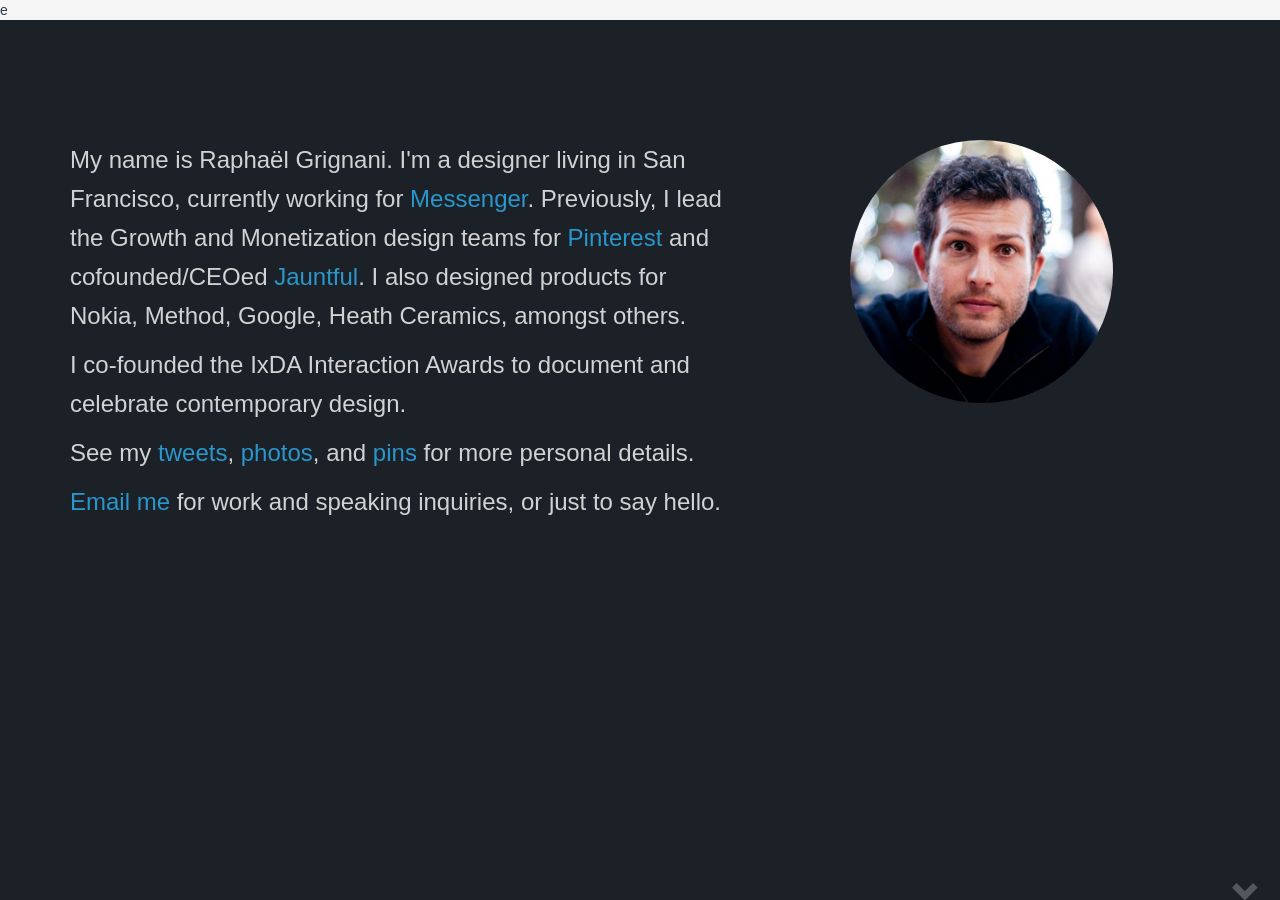
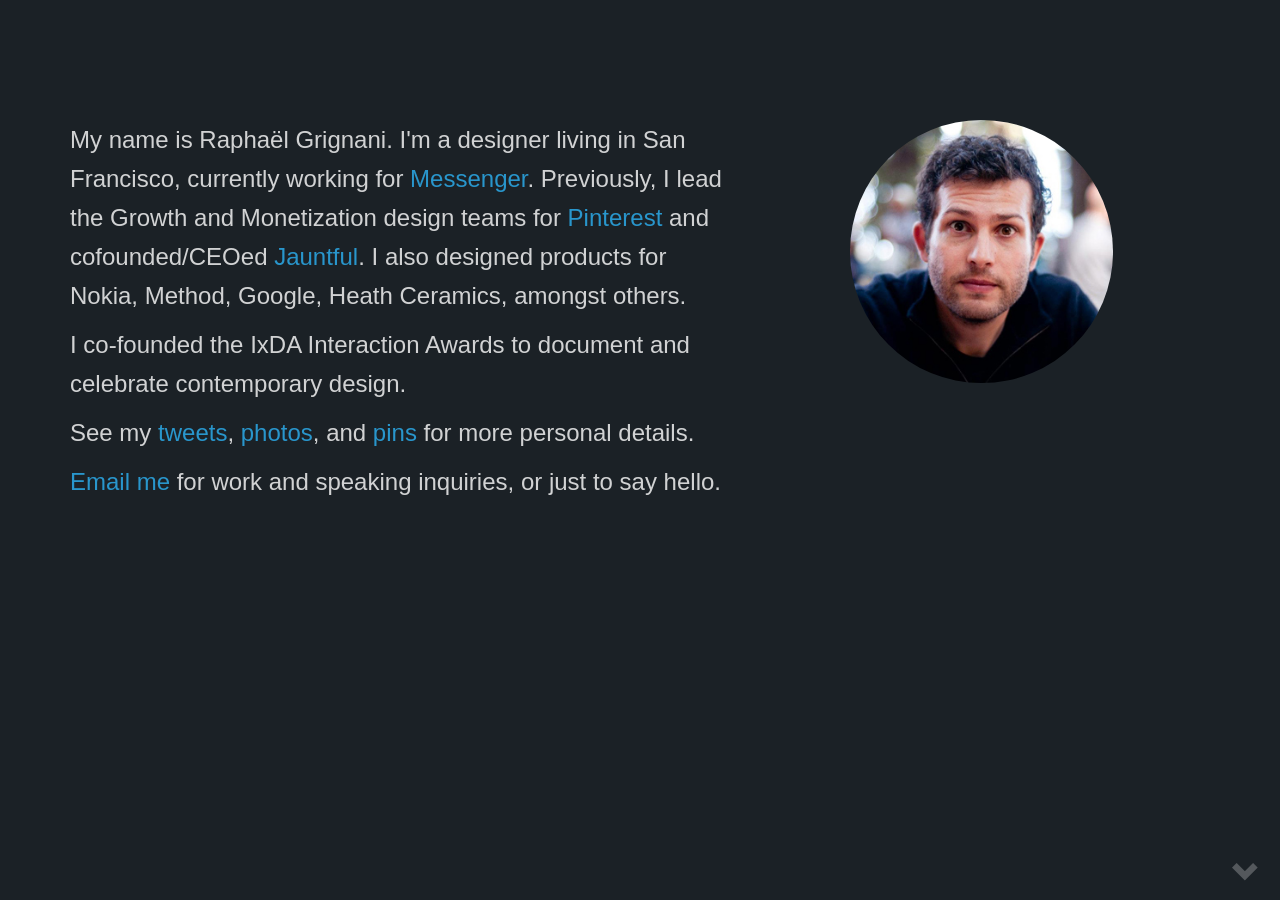
Before and after one commit to Jauntful/private-about-me, a Jekyll site: the page built from index.html, in a window 1280 px wide and 900 px high. Built offline with Jekyll 4.4.1, drawn with Linux system fonts in a browser that asks for light colours; nearby versions of some CDN libraries.

Commit message:
Remove error

```diff
--- a/_includes/header.html
+++ b/_includes/header.html
@@ -1,4 +1,4 @@
-e<header class="bio">
+<header class="bio">
   <div class="container">
     <div class="row">
       <div class="col-xs-6 col-sm-3 profile-img col-sm-push-8">
```
